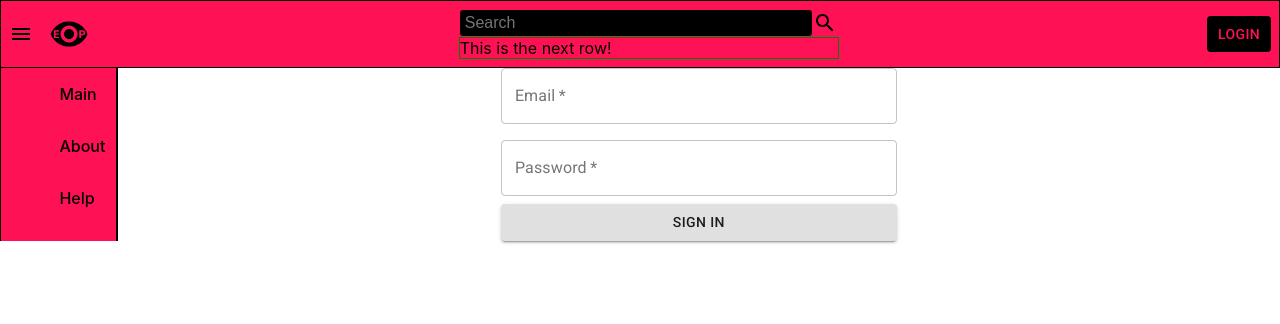
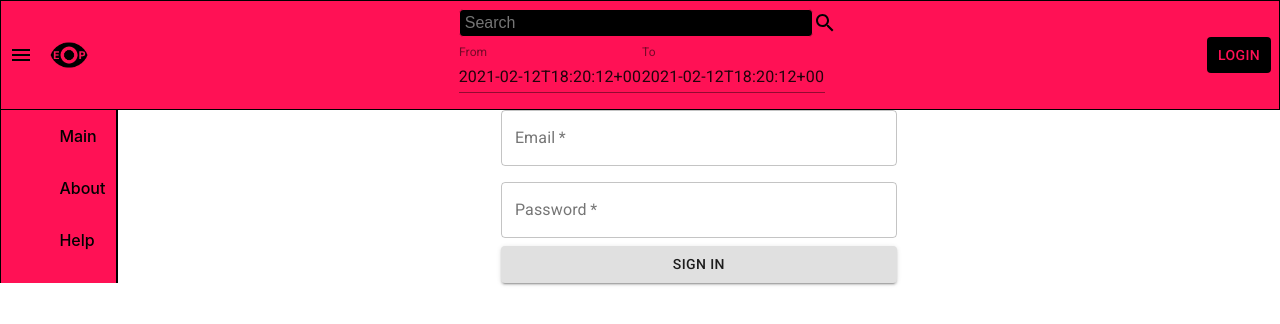
Before and after one commit to algorithmike/eop-frontend, a React (Create React App) app: page /login in a window 1280 px wide. Shown: the top 324 px of the page. Built offline with nearby package versions, Linux system fonts and the light colour scheme; what apollo-upload-client would draw is missing.

Commit message:
Add DatePicker and dependencies

```diff
--- a/package.json
+++ b/package.json
@@ -4,10 +4,13 @@
   "private": true,
   "dependencies": {
     "@apollo/client": "^3.3.7",
+    "@date-io/dayjs": "1.x",
     "@material-ui/core": "^4.11.2",
     "@material-ui/icons": "^4.11.2",
+    "@material-ui/pickers": "^3.2.10",
     "@reduxjs/toolkit": "^1.5.0",
     "apollo-upload-client": "^14.1.3",
+    "dayjs": "^1.10.4",
     "graphql": "^15.5.0",
     "react": "^17.0.1",
     "react-dom": "^17.0.1",
--- a/src/components/Search.jsx
+++ b/src/components/Search.jsx
@@ -1,6 +1,7 @@
 import { useState } from 'react';
 import { connect } from 'react-redux';
 import SearchIcon from '@material-ui/icons/Search';
+import { DatePicker } from "@material-ui/pickers";
 
 import '../styles/Search.scss';
 import { updateFilter } from '../store/slices/filter';
@@ -10,6 +11,39 @@ const Search = (props) => {
   const [localFilterState, setLocalFilterState] = useState({
     text: ''
   });
+
+  const [fromDate, setFromDate] = useState(new Date());
+  const [toDate, setToDate] = useState(new Date());
+
+  const handleFromDateChange = (date) => {
+    if(!date){
+      setFromDate(new Date())
+      setToDate(new Date())
+    }
+    else{
+      setFromDate(date.$d)
+    }
+  }
+
+  const handleToDateChange = (date) => {
+    if(!date){
+      setFromDate(new Date())
+      setToDate(new Date())
+    }
+    else{
+      setToDate(date.$d)
+    }
+  }
+
+  const handleSearchOnClick = () => {
+    props.updateFilter({
+      ...localFilterState,
+      epochTime: {
+        beginning: fromDate.getTime().toString(),
+        end: toDate.getTime().toString()
+      }
+    })
+  }
 
   return (
     <div className="main">
@@ -23,9 +57,34 @@ const Search = (props) => {
             setLocalFilterState({ text: e.target.value })
           }}
         />
-        <SearchIcon onClick={() => {props.updateFilter(localFilterState)}}/>
+        <SearchIcon onClick={handleSearchOnClick}/>
       </div>
-      <div className="main__timeFilters">This is the next row!</div>
+      <div className="main__timeFilters">
+        <DatePicker
+          className="fromPicker"
+          format="MMMM D, YYYY"
+          maxDate={toDate}
+          maxDateMessage="'From' date may not surpass 'To' date."
+          autoOk
+          label="From"
+          clearable
+          disableFuture
+          value={fromDate}
+          onChange={date => handleFromDateChange(date)}
+        />
+        <DatePicker
+          className="toPicker"
+          format="MMMM D, YYYY"
+          minDate={fromDate}
+          maxDateMessage="'To' date may not preced 'From' date."
+          autoOk
+          label="To"
+          clearable
+          disableFuture
+          value={toDate}
+          onChange={handleToDateChange}
+        />
+      </div>
     </div>
   );
 };
--- a/src/index.jsx
+++ b/src/index.jsx
@@ -1,5 +1,7 @@
 import ReactDOM from 'react-dom';
 import { Provider } from 'react-redux';
+import { MuiPickersUtilsProvider } from '@material-ui/pickers';
+import DayjsUtils from '@date-io/dayjs';
 import { ApolloClient, ApolloProvider, InMemoryCache } from '@apollo/client';
 import { createUploadLink } from 'apollo-upload-client';
 import { BrowserRouter } from 'react-router-dom';
@@ -20,6 +22,7 @@ const client = new ApolloClient({
 
 
 const JSX = (
+  <MuiPickersUtilsProvider utils={DayjsUtils}>
     <ApolloProvider client={client}>
       <Provider store={store}>
         <BrowserRouter>
@@ -27,6 +30,7 @@ const JSX = (
         </BrowserRouter>
       </Provider>
     </ApolloProvider>
+  </MuiPickersUtilsProvider>
 );
 
 ReactDOM.render(JSX, document.getElementById('root'));
--- a/src/styles/Search.scss
+++ b/src/styles/Search.scss
@@ -24,6 +24,14 @@
 }
 
 .main__timeFilters {
+    padding: 0.5rem 0;
     width: 100%;
-    border: 1pt solid green;
+
+    .fromPicker {
+
+    }
+
+    .toPicker {
+
+    }
 }
```
Also changed, not shown: 1 other file (tests, documents, lock files or other folders). Lines whose indentation alone changed are shown as unchanged.
